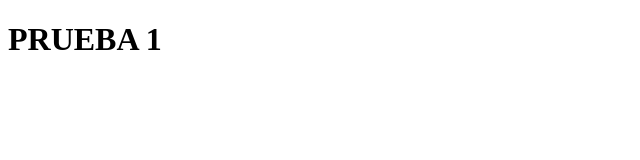
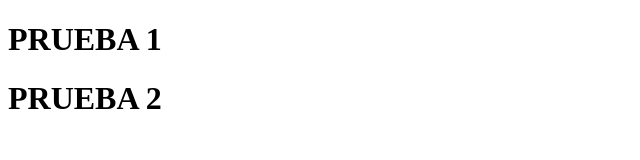
Before and after one commit to lara44/prueba-git, a plain HTML site: page index.html in a window 1280 px wide. Shown: the whole page, without its empty margins (0-640 px from the left). Drawn offline with Linux system fonts and the light colour scheme.

Commit message:
prueba 1.1

```diff
--- a/index.html
+++ b/index.html
@@ -8,5 +8,6 @@
 </head>
 <body>
     <h1>PRUEBA 1</h1>
+    <h1>PRUEBA 2</h1>
 </body>
 </html>
```
